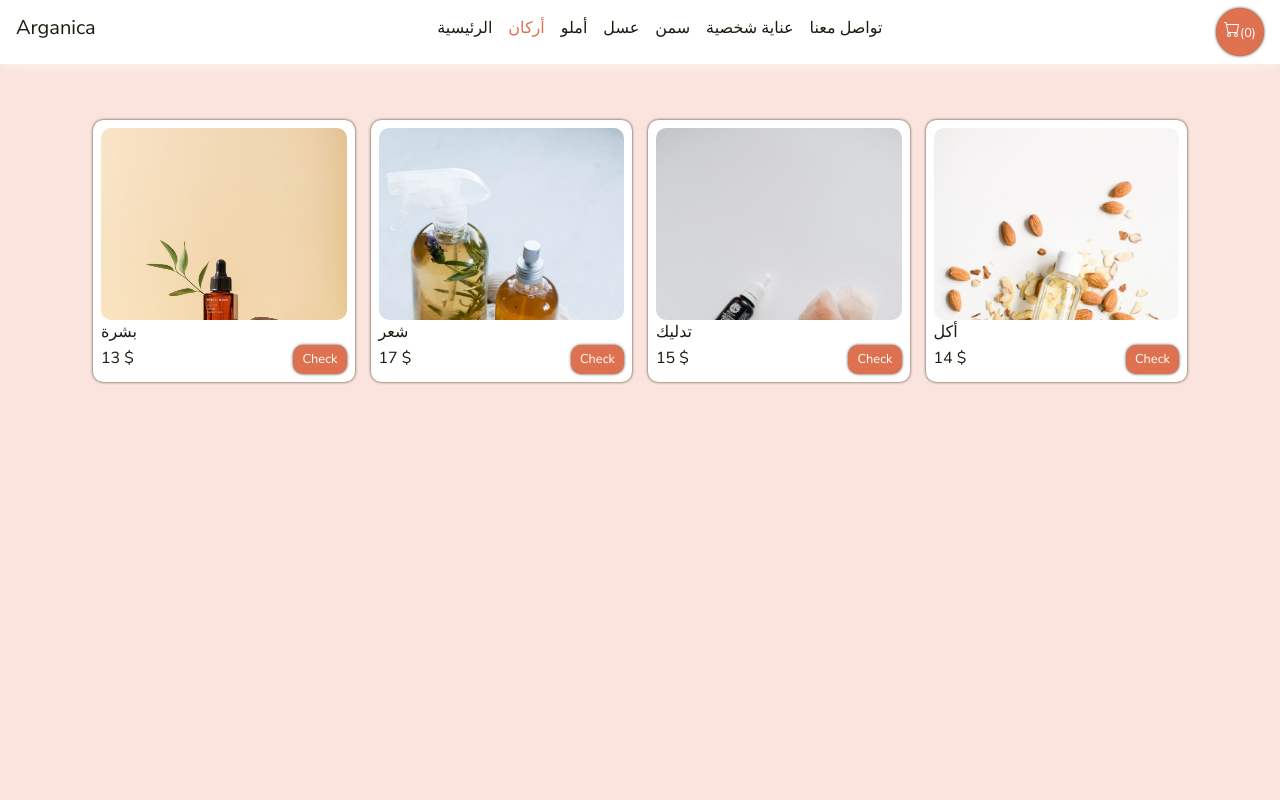
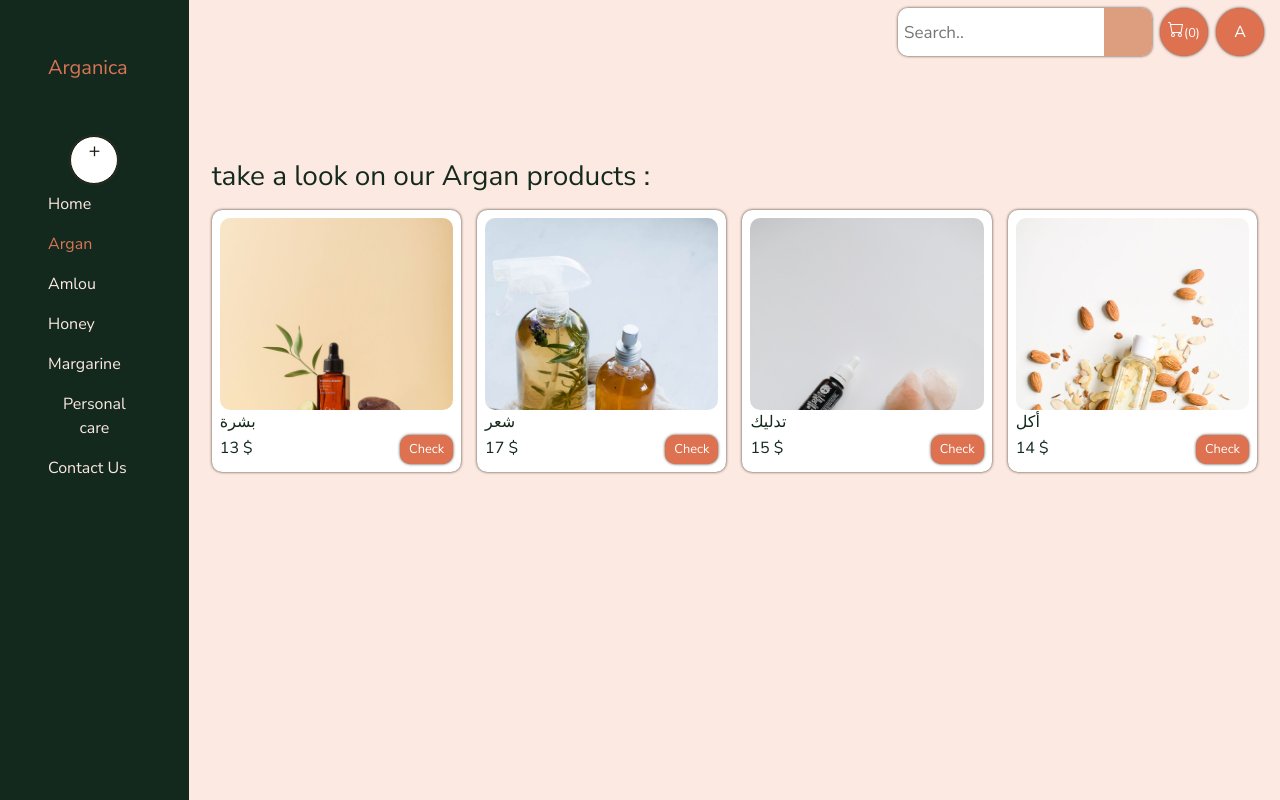
Before and after one commit to redwanchitam/argan-web-app, a Vue app: page /products/c/1 in a window 1280 px wide. Built offline with nearby package versions, Linux system fonts and the light colour scheme; a web font is replaced by a local one.

Commit message:
fixing navBar side and topNav for searchBar

```diff
--- a/public/index.html
+++ b/public/index.html
@@ -7,7 +7,7 @@
     <link rel="stylesheet" href="https://maxcdn.bootstrapcdn.com/bootstrap/4.0.0/css/bootstrap.min.css" integrity="sha384-Gn5384xqQ1aoWXA+058RXPxPg6fy4IWvTNh0E263XmFcJlSAwiGgFAW/dAiS6JXm" crossorigin="anonymous">
     <title><%= htmlWebpackPlugin.options.title %> (under development !)</title>
   </head>
-  <body style="background-color: #fbe4dd; color: #171E0F !important">
+  <body>
     <noscript>
       <strong>We're sorry but <%= htmlWebpackPlugin.options.title %> doesn't work properly without JavaScript enabled. Please enable it to continue.</strong>
     </noscript>
--- a/src/App.vue
+++ b/src/App.vue
@@ -1,13 +1,29 @@
 <template>
-  <div class="tagNav sticky-top p-0 mb-5" id="nav">
-    <nav class="justify-content-between align-items-start navbar navbar-expand-lg">
-      <router-link class="navbar-brand" to="/" >Arganica</router-link>
-      <div class="d-flex flex-row" id="navbarNavBox">
-        <div class="collapse navbar-collapse" id="navbarNav">
-          <ul class="navbar-nav">
+  <div class="d-flex p-0">
+    <nav class="p-5 tagNav" id="nav">
+      <router-link class="mb-5 navbar-brand logo" to="/" >Arganica</router-link>
+      <div class="d-flex justify-content-center">
+        <!-- <small
+          id="btnMenu"
+          @click="toggleMenu"
+          class="navbar-toggler tagBtn tagBtnMenu tagShadow"
+          type="button" data-toggle="collapse" data-target="#navbarNav"
+          aria-controls="navbarNav" aria-expanded="false" aria-label="Toggle navigation">+
+        </small> -->
+        <small
+          id="btnMenu"
+          @click="ShowMenu"
+          class="navbar-toggler tagBtn tagBtnMenu tagShadow"
+          type="button" data-toggle="collapse" data-target="#navbarNav"
+          aria-controls="navbarNav" aria-expanded="false" aria-label="Toggle navigation">+
+        </small>
+      </div>
+      <div class="d-flex justify-content-center collapse navbar-collapse" id="navbarNavBox">
+        <div class="" id="navbarNav">
+          <ul class="navbar-nav align-items-start">
             <li class="nav-item active">
               <a class="nav-link">
-                <router-link to="/">الرئيسية</router-link>
+                <router-link to="/">Home</router-link>
                 <span class="sr-only">(current)</span>
               </a>
             </li>
@@ -24,20 +40,26 @@
             </li>
             <li class="nav-item">
               <a class="nav-link">
-                <router-link to="/contact">تواصل معنا</router-link>
+                <router-link to="/contact">Contact Us</router-link>
               </a>
             </li>
           </ul>
         </div>
       </div>
-      <div class="d-flex flex-row">
-        <button
-          id="btnMenu"
-          @click="toggleMenu"
-          class="navbar-toggler tagBtn tagBtnMenu tagShadow"
-          type="button" data-toggle="collapse" data-target="#navbarNav"
-          aria-controls="navbarNav" aria-expanded="false" aria-label="Toggle navigation">+
-        </button>
+    </nav>
+    <div class="d-flex flex-column">
+      <nav class="mb-5 ml-auto justify-content-between align-items-start navbar">
+        <!-- Links -->
+        <div class="navbar-nav">
+          <div class="nav-item form-inline">
+            <div class="topnav">
+              <div class="tagShadow radius search-container">
+                <form class="form-inline" action="/action_page.php">
+                  <input class="tagInputSearch radius" type="text" placeholder="Search.." name="search">
+                  <button class="tagBtnSearch radius" type="submit"><i class="fa fa-search"></i></button>
+                </form>
+              </div>
+            </div>
             <router-link to="/user/8/cart" >
               <button class="ml-2 tagBtn tagBtnMenu tagBtnPrimary tagShadow" type="button">
                   <small>
@@ -47,10 +69,16 @@
                   </small>
               </button>
             </router-link>
+            <router-link to="/user/8/profil" >
+              <button class="ml-2 tagBtn tagBtnMenu tagBtnPrimary tagShadow" type="button">A</button>
+            </router-link>
           </div>
+        </div>
+
       </nav>
+      <router-view />
     </div>
-  <router-view />
+  </div>
 </template>
 
 <script>
@@ -64,21 +92,13 @@ export default {
     }
   },
   methods: {
-    toggleMenu : function() {
-      switch ($("#btnMenu").text()) {
-        case '+':
-          console.log("menu on");
+    showMenu : function() {
       $("#navbarNavBox").css({"height": " 50vh", "align-items": "center"});
-          $("#btnMenu").text("-")
-          break;
-        case "-":
-          console.log("menu off");
+      $(".btnMenu").html("-");
+    },
+    hideMenu : function() {
       $("#navbarNavBox").css({"height": " inset", "align-items": "inset"});
-          $("#btnMenu").text("+")
-          break;
-        default:
-          break;
-      }
+      $(".btnMenu").html("+");
     }
   }
 };
@@ -94,11 +114,45 @@ export default {
 @import url('https://fonts.googleapis.com/css2?family=Sofia&display=swap');
 @import url('https://fonts.googleapis.com/css2?family=Nunito+Sans:wght@200;400&family=Open+Sans:wght@300;400&display=swap');
 
+.search-container {
+  float: right;
+}
+
+.topnav input[type=text] {
+  padding: 6px;
+  height: 3rem;
+  font-size: 17px;
+  border: none;
+}
+
+
+.topnav .search-container button:hover {
+  background: #D87556;
+  transition: ease-in-out all .7s;
+}
+
+@media screen and (max-width: 600px) {
+  .topnav .search-container {
+    float: none;
+  }
+  .topnav a, .topnav input[type=text], .topnav .search-container button {
+    float: none;
+    display: block;
+    text-align: left;
+    width: 100%;
+    margin: 0;
+    padding: 14px;
+  }
+}
+
+body {
+  background-color:#FCE9E2 ;
+  color: #13291D;
+}
 #app {
   font-family: 'Nunito Sans', sans-serif;
   font-weight: 400;
   text-align: center;
-  color: #171E0F;
 }
 .h1 {
   font-weight: 400 !important;
@@ -119,25 +173,68 @@ export default {
   font-weight: 400 !important;
 }
 a {
-    color: #171E0F;
+  color: #13291D;
+}
+a:hover {
+  color: #293F33;
+}
+.tagNav {
+  a {
+      color: #FCE9E2 ;
     &.router-link-exact-active {
-      color: #DD7150 ;
+      color: #D87556 ;
     }
   }
-#nav {
-  background-color:rgb(255,255, 255);
-  box-shadow: 0px 0px 12px rgba(255, 255, 255, 0.7);
-  a {
-    &.router-link-exact-active {
-      color: #DD7150 ;
+  a:hover {
+    color: #DD9D7F ;
   }
 }
+a:hover{
+  color: #e6957d ;
+  text-decoration: none;
+}
+.tagNav {
+  height: 100vh;
+  width: fit-content;
+  position: sticky;
+  z-index: 1;
+  top: 0;
+  left: 0;
+  background-color: #13291D;
+  overflow-x: hidden;
+  transition: 0.5s;
+  padding-top: 60px;
+}
+.logo {
+  color: #D87556 !important;
+}
+// inputs
+.tagInputSearch {
+  border-top-right-radius: unset !important;
+  border-bottom-right-radius: unset !important;
 }
 // buttons
 .tagBtn {
   cursor: pointer;
   transition: ease-in-out all .7s;
   outline: none !important;
+}
+.tagBtnSearch {
+  float: right;
+  padding: 6px 10px;
+  font-size: 17px;
+  border: none;
+  cursor: pointer;
+  width: 3rem;
+  height: 3rem;
+  border-top-left-radius: unset !important;
+  border-bottom-left-radius: unset !important;
+  background: #DD9D7F;
+  transition: ease-in-out all .7s;
+}
+.tagBtnSearch:hover {
+  background: #D87556;
+  transition: ease-in-out all .7s;
 }
 .tagBtnPrimary {
   border: 1px solid transparent !important;
--- a/src/components/cartItem.vue
+++ b/src/components/cartItem.vue
@@ -2,32 +2,34 @@
     <div class="row m-0 mx-2 mt-3 px-2 w-100 cartItem align-items-center radius tagShadow">
         <div class="col-3 p-1  w-100">
             <div class="justify-content-start cartItemImg radius">
-                <img class="img-fluid productImg" v-bind:src="cartItem.product.imgsPath[0].path"/>
+                <img class="img-fluid productImg" v-bind:src="$store.state.products.find(product => product.id == cartItem.productVariant.idProduct).imgsPath[0].path"/>
             </div>
         </div>
         <div class="col-9 p-0 w-100">
             <div class="row m-0 w100">
                 <div class="col-lg-4 col-md-4 col-sm-12 p-0 w-100 cartItemName" >
-                    <h5 class="text-justify">{{ cartItem.product.name }}</h5>
+                    <h5 class="text-justify">
+                        {{ $store.state.products.find(product => product.id == cartItem.productVariant.idProduct).name }} ( {{ cartItem.productVariant.size }} )
+                    </h5>
                 </div>
                 <div class="col-lg-8 col-md-8 col-sm-12 p-0 w-100 ">
                     <div class="row m-0">
                         <div class="col-4 p-0 justify-content-center cartItemQuantity">
                             <div class="d-flex align-items-center radius">
-                                <h6 tag="button" class="m-0 badge badge-dark tagBtn" @click="quantityDown(cartItem.product.id)"> - </h6>
+                                <h6 tag="button" class="m-0 badge badge-dark tagBtn" @click="quantityDown(cartItem.productVariant.id)"> - </h6>
                                 <input
                                     class="w-100 mx-1 text-center tagInput"
-                                    @change="itemTotal(cartItem.product.id)"
+                                    @change="itemTotal(cartItem.productVariant.id)"
                                     :value="cartItem.quantity"
-                                    :name="'itemQuantity' + cartItem.product.id" type="number">
-                                <h6 tag="button" class="m-0 badge badge-dark tagBtn" @click="quantityUp(cartItem.product.id)"> + </h6>
+                                    :name="'itemQuantity' + cartItem.productVariant.id" type="number">
+                                <h6 tag="button" class="m-0 badge badge-dark tagBtn" @click="quantityUp(cartItem.productVariant.id)"> + </h6>
                             </div>
                         </div>
                         <div class="col-5 p-0 w-100 justify-content-center" style="height: fit-content;">
-                            <h6>{{ cartItem.quantity * cartItem.product.price }} $</h6>
+                            <h6>{{ cartItem.quantity * cartItem.productVariant.price }} $</h6>
                         </div>
                         <div class="col-3 p-0 w-100 justify-content-center btnCartItem">
-                            <h6 tag="button" class="badge badge-dark tagBtn tagBtnRemove px-1"  @click="removeItem(cartItem.product.id)"> Remove </h6>
+                            <h6 tag="button" class="badge badge-dark tagBtn tagBtnRemove px-1"  @click="removeItem(cartItem.productVariant.id)"> Remove </h6>
                         </div>
                     </div>
                 </div>
@@ -42,6 +44,9 @@ import $ from "jquery";
 export default {
     store: Store,
     computed: {
+        currentProduct (productVariant) {
+            return this.$store.state.products.find(product => product.id == productVariant.idProduct)
+        }
     },
     data: function () {
     return {
@@ -49,26 +54,24 @@ export default {
     }
   },
     methods: {
-        quantityUp: function (productId) {
-            var updatedQuantity = $("input[name='itemQuantity"+ productId+"']").val();
+        quantityUp: function (productVariantId) {
+            var updatedQuantity = $("input[name='itemQuantity"+ productVariantId+"']").val();
             updatedQuantity++;
-            $("input[name='itemQuantity"+ productId+"']").val(updatedQuantity);
-            this.$store.commit("updateQuantity",{productId,updatedQuantity});
-            console.log("up");
+            $("input[name='itemQuantity"+ productVariantId+"']").val(updatedQuantity);
+            this.$store.commit("updateQuantity",{productVariantId,updatedQuantity});
         },
-        quantityDown: function (productId) {
-            var updatedQuantity = $("input[name='itemQuantity"+ productId+"']").val();
+        quantityDown: function (productVariantId) {
+            var updatedQuantity = $("input[name='itemQuantity"+ productVariantId+"']").val();
             updatedQuantity--;
-            $("input[name='itemQuantity"+ productId+"']").val(updatedQuantity);
-            this.$store.commit("updateQuantity",{productId,updatedQuantity});
-            console.log("down");
+            $("input[name='itemQuantity"+ productVariantId+"']").val(updatedQuantity);
+            this.$store.commit("updateQuantity",{productVariantId,updatedQuantity});
         },
-        itemTotal : function (productId) {
-            var updatedQuantity = $("input[name='itemQuantity"+ productId+"']").val();
-            this.$store.commit("updateQuantity",{productId,updatedQuantity});
+        itemTotal : function (productVariantId) {
+            var updatedQuantity = $("input[name='itemQuantity"+ productVariantId+"']").val();
+            this.$store.commit("updateQuantity",{productVariantId,updatedQuantity});
         },
-        removeItem : function (product){
-            this.$store.commit("removeItem",product);
+        removeItem : function (productVariant){
+            this.$store.commit("removeItem",productVariant);
         }
     },
     props: ["cartItem"]
--- a/src/components/productCard.vue
+++ b/src/components/productCard.vue
@@ -1,6 +1,6 @@
 <template>
   <div class="col-lg-3 col-md-4 col-6 p-0">
-    <div class="p-2 m-2 mb-4 tagShadow productCard radius">
+    <div @mouseleave="hideVariantsPopUp(product)" class="p-2 m-2 mb-4 tagShadow productCard radius">
       <router-link :to="'/products/p/' + product.id">
         <div class="cardProductImg radius">
           <img class="img-fluid productImg" v-bind:src="product.imgsPath[0].path"/>
@@ -20,11 +20,12 @@
         <a>{{ product.price }} $</a>
         <small
           class="ml-auto px-2 py-1 tagBtn tagBtnPrimary tagShadow radius"
-          @click="showVariantsPopUp(product)">
+          @click="toggleVariantsPopUp(product)">
             Check
         </small>
       </div>
       <div
+        @mouseleave="hideVariantsPopUp(product)"
         :name="'variantsPopUp' + product.id"
         class="variantsPopUp tagShadow radius">
 
@@ -43,7 +44,7 @@
             <div class="d-flex">
               <a class=""> {{ variant.size }} </a>
             </div>
-            <div class="d-flex justify-content-between align-items-end">
+            <div class="d-flex justify-content-between align-items-baseline">
               <a class=""> {{ variant.price }} $ </a>
               <small
               v-if="ifPrdVarExistInCart(variant)"
@@ -78,6 +79,12 @@ export default {
   },
   methods: {
     showVariantsPopUp: function(product) {
+      $("div[name='variantsPopUp"+ product.id +"']").addClass( "variantsPopUpShow" );
+    },
+    hideVariantsPopUp: function(product) {
+      $("div[name='variantsPopUp"+ product.id +"']").removeClass( "variantsPopUpShow" );
+    },
+    toggleVariantsPopUp: function(product) {
       $("div[name='variantsPopUp"+ product.id +"']").toggleClass( "variantsPopUpShow" );
     },
     ifPrdVarExistInCart : function(productVariant) {
@@ -109,24 +116,23 @@ export default {
   background-color: #FFFFFF;
   position: absolute;
   overflow: hidden;
-  width: 100%;
+  width: 130%;
   height: 0rem;
-  left: 10%;
+  left: 5%;
   bottom: 20%;
   z-index: 1;
   transition: ease-in-out all .7s;
-  // display: none;
 }
 .variantsPopUpShow {
   transition: ease-in-out all .7s;
-  height: auto;
+  height: fit-content;
 }
 .variantPopUpItem {
   height: fit-content;
 }
 .variantImg {
-  width: 100%;
-  height: auto;
+  width: auto;
+  height: 2.5rem;
   overflow: hidden;
   position: relative;
 }
--- a/src/store/index.js
+++ b/src/store/index.js
@@ -394,23 +394,23 @@ export default createStore({
     categories: [
       {
         id: 1,
-        name: "أركان"
+        name: "Argan"
       },
       {
         id: 2,
-        name: "أملو"
+        name: "Amlou"
       },
       {
         id: 3,
-        name: "عسل"
+        name: "Honey"
       },
       {
         id: 4,
-        name: "سمن"
+        name: "Margarine"
       },
       {
         id: 5,
-        name: "عناية شخصية"
+        name: "Personal care"
       }
     ],
     cart: [],
@@ -442,9 +442,9 @@ export default createStore({
         alert("adding product failed");
       }
     },
-    updateQuantity (state,{productId,updatedQuantity}){
+    updateQuantity (state,{productVariantId,updatedQuantity}){
       try {
-        var currentCartItem = state.cart.find(cartItem => cartItem.product.id === productId);
+        var currentCartItem = state.cart.find(cartItem => cartItem.productVariant.id === productVariantId);
         currentCartItem.quantity = updatedQuantity;
       } catch (error) {
         alert("updating quantity failed");
--- a/src/views/Home.vue
+++ b/src/views/Home.vue
@@ -49,6 +49,19 @@
         </div>
       </div>
       <div class="row w-100 m-0 my-5 p-3 align-items-center">
+        <!--RECENT -->
+        <a class="nav-link">RECENT</a>
+        <div class="d-flex topSellingBox">
+          <productCard
+            v-for="(product,index) in this.$store.state.products"
+            v-bind:product="product"
+            v-bind:key="product.id"
+            v-bind:index="index"
+          >
+          </productCard>
+        </div>
+      </div>
+      <div class="row w-100 m-0 my-5 p-3 align-items-center">
         <!-- TOP SELLING -->
         <a class="nav-link">TOP SELLING</a>
         <div class="d-flex topSellingBox">
--- a/src/views/Products.vue
+++ b/src/views/Products.vue
@@ -2,8 +2,8 @@
   <div class="container">
     <div class="products">
 
-      <!-- CATEGORIES -->
       <div class="mt-5">
+        <!-- CATEGORIES -->
         <!-- <div class="row m-0 justify-content-center">
           <ul class="p-0 d-flex w-100 navCateg justify-content-around">
             <a
@@ -17,7 +17,8 @@
             </a>
           </ul>
         </div> -->
-        <div class="row m-0 justify-content-center productsByCategBox">
+        <h3 class="m-2 text-left">take a look on our {{ currentCategory.name }} products :</h3>
+        <div class="row m-0 justify-content-start productsByCategBox">
           <productCard
             v-for="(product,index) in productsByCategory"
             v-bind:product="product"
@@ -36,6 +37,9 @@ import productCard from "@/components/productCard.vue";
 import Store from "@/store/index.js";
 export default {
   computed: {
+    currentCategory () {
+      return this.$store.state.categories.find(category => category.id == this.$route.params.id)
+    },
     productsByCategory () {
       return this.$store.state.products.filter(product => product.categoryId == this.$route.params.id)
     }
--- a/src/views/cart.vue
+++ b/src/views/cart.vue
@@ -10,7 +10,7 @@
             <cartItem
             v-for="(cartItem,index) in cart"
             v-bind:cartItem="cartItem"
-            v-bind:key="cartItem.product.id"
+            v-bind:key="cartItem.productVariant.id"
             v-bind:index="index">
             </cartItem>
         </div>
@@ -68,7 +68,7 @@ export default {
     subTotal () {
       var subTotal = 0 ;
       this.$store.state.cart.forEach(cartItem => {
-        subTotal+= cartItem.product.price * cartItem.quantity;
+        subTotal+= cartItem.productVariant.price * cartItem.quantity;
       });
       return subTotal;
     },
```
Lines whose indentation alone changed are shown as unchanged.
